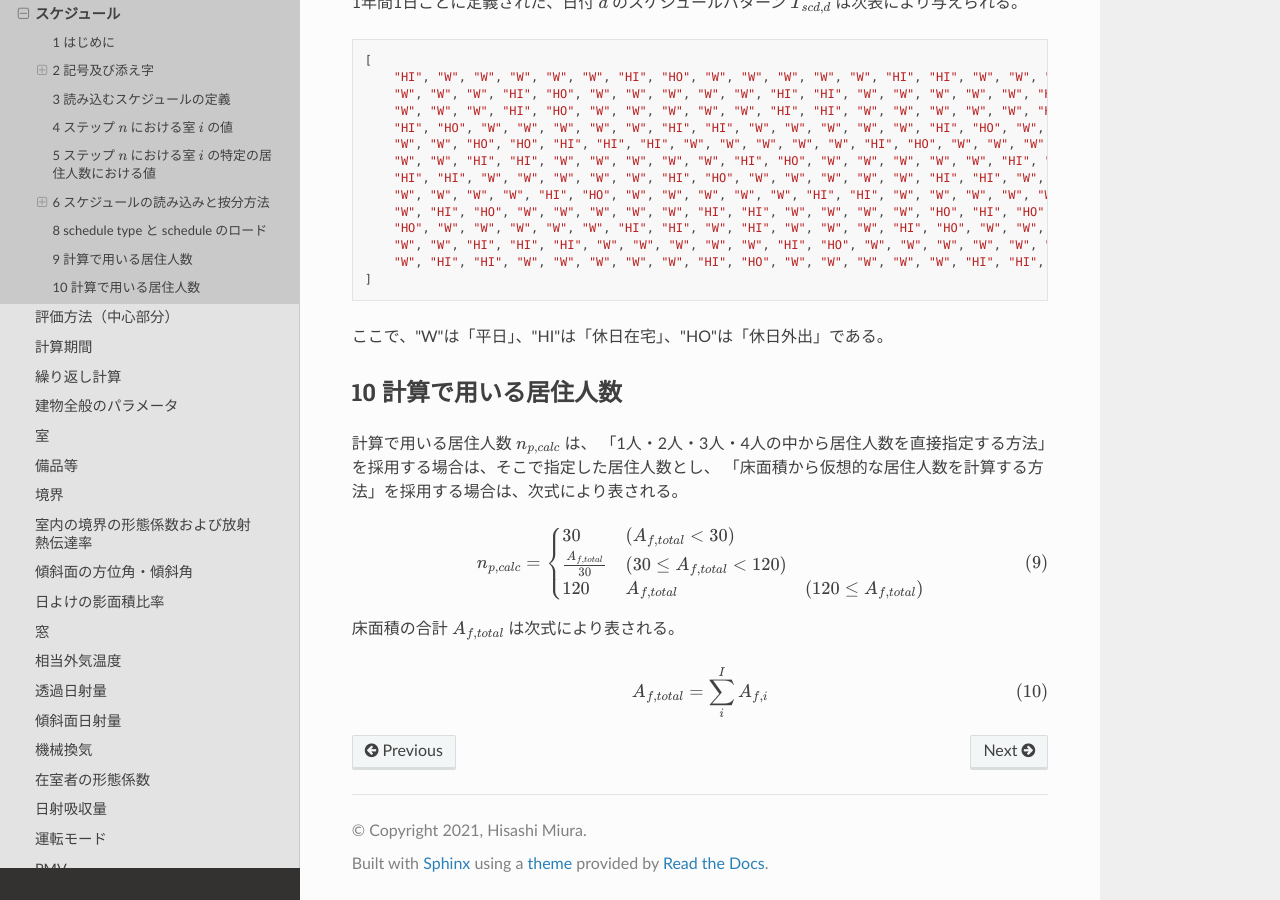
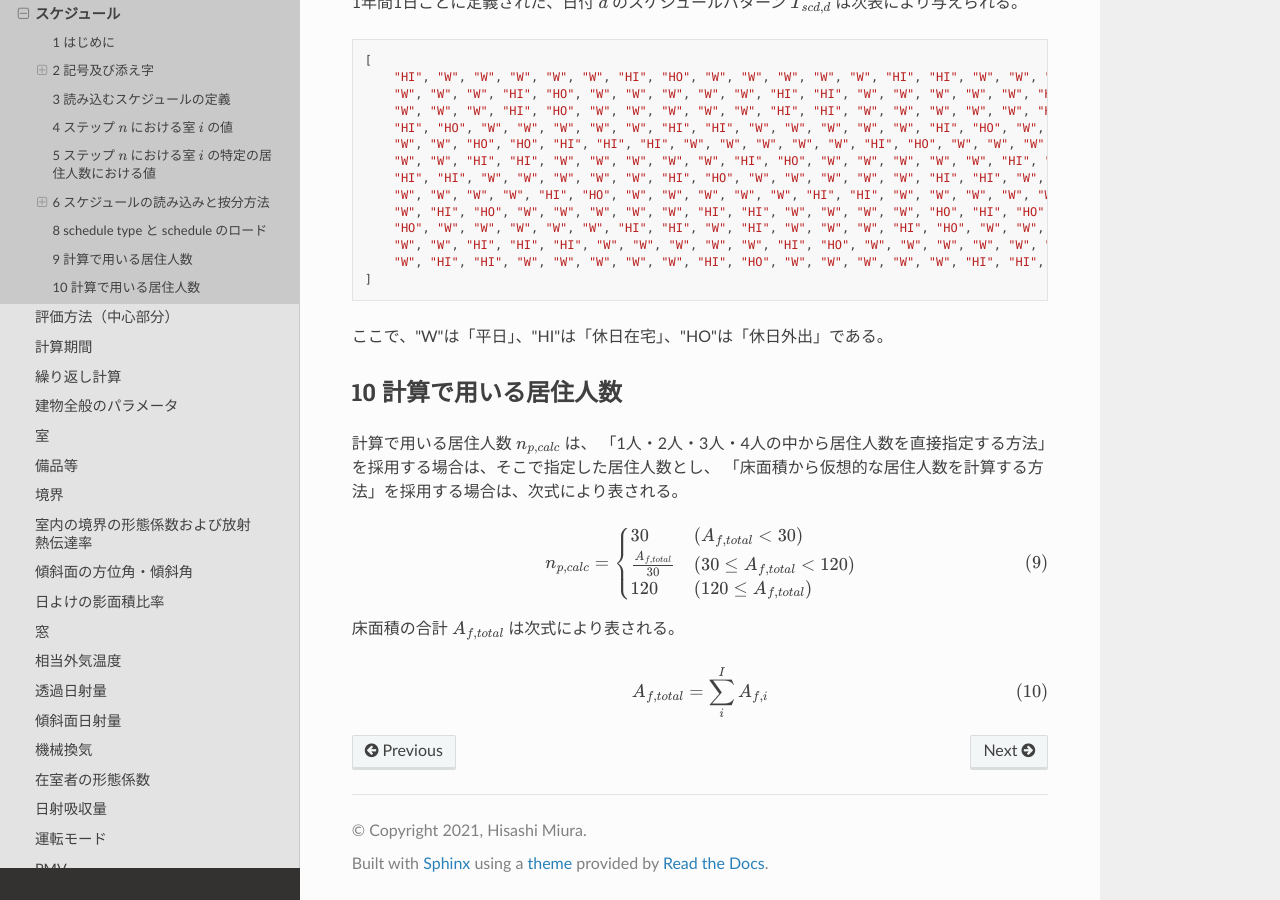
Before and after one commit to HC-Energy/hc-energy-doc-ja, a Sphinx documentation site: the page built from docs/source/contents/03_06_eval_schedule.rst, in a window 1280 px wide and 900 px high, scrolled down 12989 px. Built offline with Sphinx 7.4.7 and the Read the Docs theme 2.0.0, drawn with Linux system fonts in a browser that asks for light colours.

Commit message:
fix equation

```diff
--- a/docs/source/contents/03_06_eval_schedule.rst
+++ b/docs/source/contents/03_06_eval_schedule.rst
@@ -748,9 +748,9 @@ const
 
     \begin{align*}
         n_{p,calc} = \begin{cases}
-            30 & (A_{f,total} < 30) \\
-            \frac{A_{f,total}}{30} & (30 \le A_{f,total} < 120) \\
-            120 & A_{f,total} & (120 \le A_{f,total}) \\
+            30 & ( A_{f,total} < 30 ) \\
+            \frac{A_{f,total}}{30} & ( 30 \le A_{f,total} < 120 ) \\
+            120 & ( 120 \le A_{f,total} ) \\
         \end{cases}
         \tag{9}
     \end{align*}
```
Also changed, not shown: other parts of docs/source/contents/03_06_eval_schedule.rst (+1 -1 lines).
